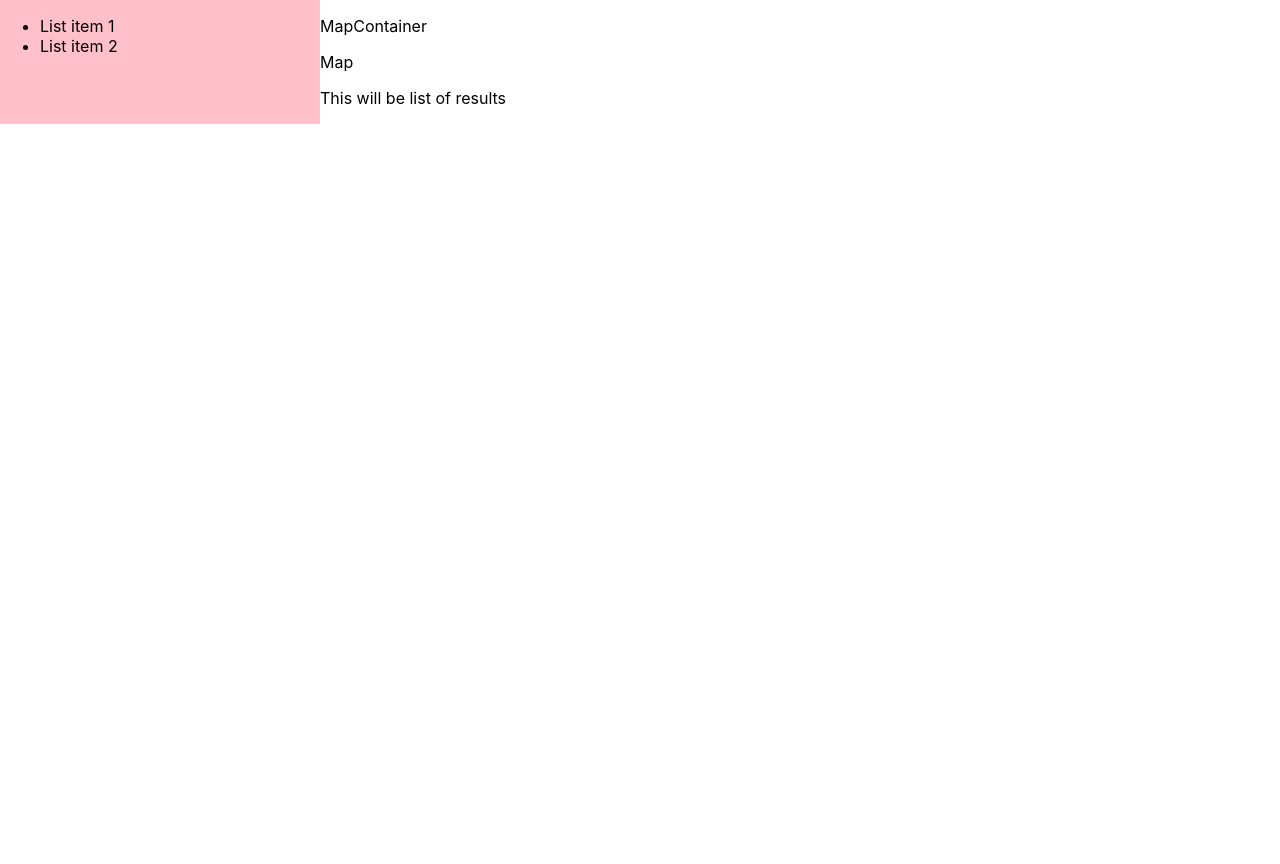
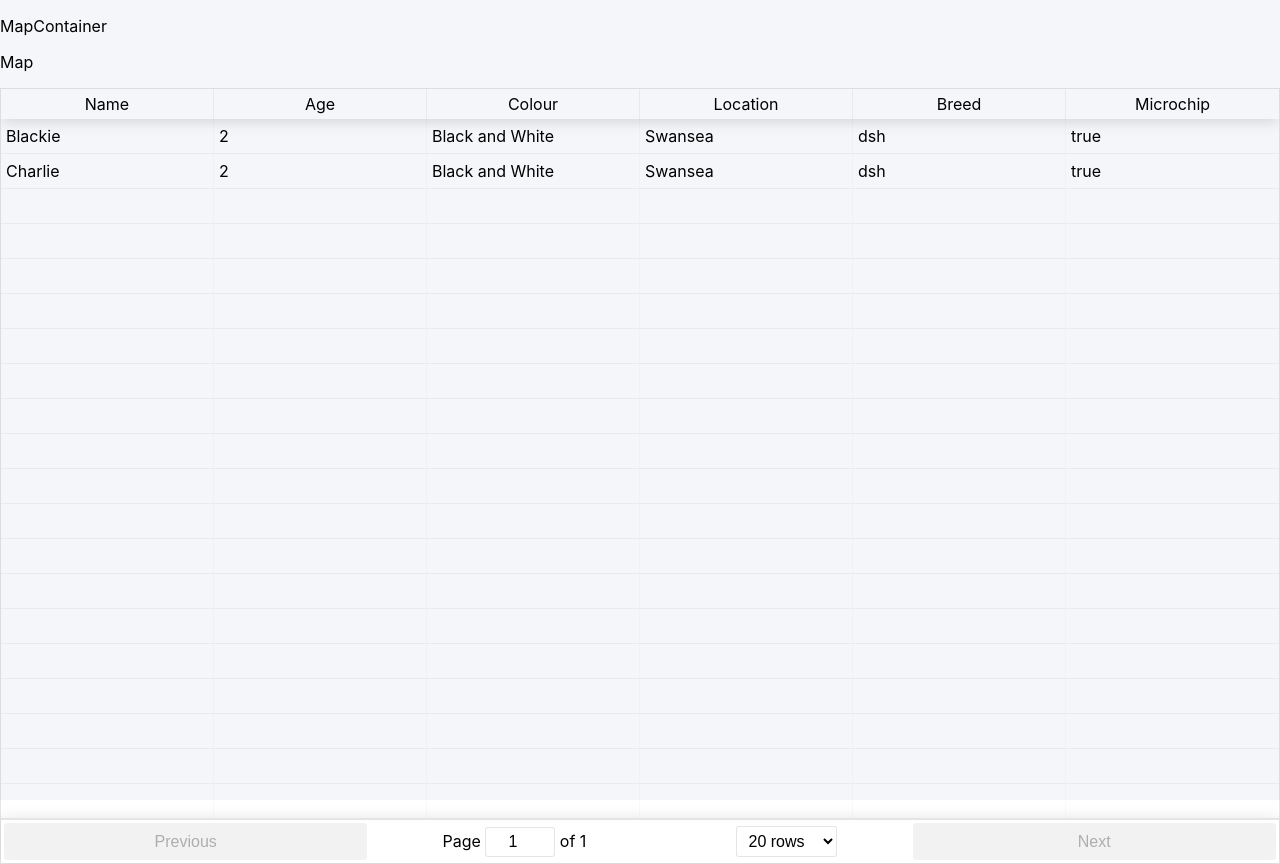
Before and after one commit to csamywilliams/feline-finder, a React (Create React App) app: page / in a window 1280 px wide. Before the commit the page ends 800 px from the top, so only its background shows below. Built offline with nearby package versions, Linux system fonts and the light colour scheme.

Commit message:
Add results table and react-table dependency

```diff
--- a/package.json
+++ b/package.json
@@ -8,6 +8,7 @@
     "react": "^16.7.0",
     "react-dom": "^16.7.0",
     "react-scripts": "2.1.3",
+    "react-table": "^6.9.0",
     "react-test-renderer": "^16.7.0",
     "styled-components": "^4.1.3"
   },
--- a/src/App.js
+++ b/src/App.js
@@ -6,14 +6,14 @@ import Content from './components/Content/Content';
 
 const MainLayout = styled.div`
   display: grid;
-  grid-template-columns: 25% 75%;
+  grid-template-columns: 15% 75%;
 `;
 
 class App extends Component {
   render() {
     return (
       <MainLayout>
-        <SideNavBar />
+        {/* <SideNavBar /> */}
         <Content />
       </MainLayout>
     );
--- a/src/components/Content/Content.jsx
+++ b/src/components/Content/Content.jsx
@@ -1,13 +1,20 @@
 import React from 'react';
+import styled from 'styled-components';
 import MapContainer from '../MapContainer/MapContainer';
 import Results from '../Results/Results';
 
+const ContentLayout = styled.div`
+    background-color: #F4F6F9;
+    width: 100vw;
+    height: 100vh;
+`;
+
 function Content() {
     return (
-        <div>
+        <ContentLayout>
             <MapContainer />
             <Results />
-        </div>
+        </ContentLayout>
     )
 }
 
--- a/src/components/MapContainer/MapContainer.jsx
+++ b/src/components/MapContainer/MapContainer.jsx
@@ -1,5 +1,11 @@
 import React from 'react';
+import styled from 'styled-components';
 import Map from '../Map/Map';
+
+const ContentLayout = styled.div`
+    width: 100vw;
+`;
+
 
 function MapContainer() {
     return (
--- a/src/components/Results/Results.jsx
+++ b/src/components/Results/Results.jsx
@@ -1,9 +1,10 @@
 import React from 'react';
+import Table from '../Table/Table';
 
 function Results() {
     return (
         <div>
-            <p>This will be list of results</p>
+            <Table />
         </div>
     )
 }
--- a/src/components/SideNavBar/SideNavBar.jsx
+++ b/src/components/SideNavBar/SideNavBar.jsx
@@ -2,7 +2,7 @@ import React from 'react';
 import styled from 'styled-components';
 
 const Nav = styled.nav`
-    background-color: pink;
+    background-color: #35BB9B;
     height: 100%;
 `;
 
--- /dev/null
+++ b/src/components/Table/Table.jsx
@@ -0,0 +1,75 @@
+import React from 'react';
+import ReactTable from "react-table";
+import 'react-table/react-table.css';
+
+class Table extends React.Component {
+
+    render() {
+
+        const data = [ {
+            name: 'Blackie',
+            age: 2,
+            measurement: 'Year',
+            colour: 'Black and White',
+            location: 'Swansea',
+            postcode: 'SA7',
+            breed: 'dsh',
+            type: 'cat',
+            stray: false,
+            feral: false,
+            neutored: false,
+            microchip: true,
+            missing_time: "5 days"
+        },
+        {
+            name: 'Charlie',
+            age: 2,
+            measurement: 'Year',
+            colour: 'Black and White',
+            location: 'Swansea',
+            postcode: 'SA7',
+            breed: 'dsh',
+            type: 'cat',
+            stray: false,
+            feral: false,
+            neutored: false,
+            microchip: true,
+            missing_time: "5 days"
+        }]
+
+        const columns = [{
+                Header: 'Name',
+                accessor: 'name'
+            }, {
+                Header: 'Age',
+                accessor: 'age',
+                Cell: props => <span className='number'>{props.value}</span>
+            },
+            {
+                Header: 'Colour',
+                accessor: 'colour',
+            },
+            {
+                Header: 'Location',
+                accessor: 'location',
+            },
+            {
+                Header: 'Breed',
+                accessor: 'breed',
+            },
+            {
+                Header: 'Microchip',
+                accessor: 'microchip',
+                Cell: ({ value }) => String(value)
+            }
+        ]
+
+          return <ReactTable
+            showPagination={true}
+            data={data}
+            columns={columns}
+          />
+    }
+}
+
+export default Table;
```
Also changed, not shown: src/Constants.js (added, +21 -0 lines), 2 other files (tests, documents, lock files or other folders).
